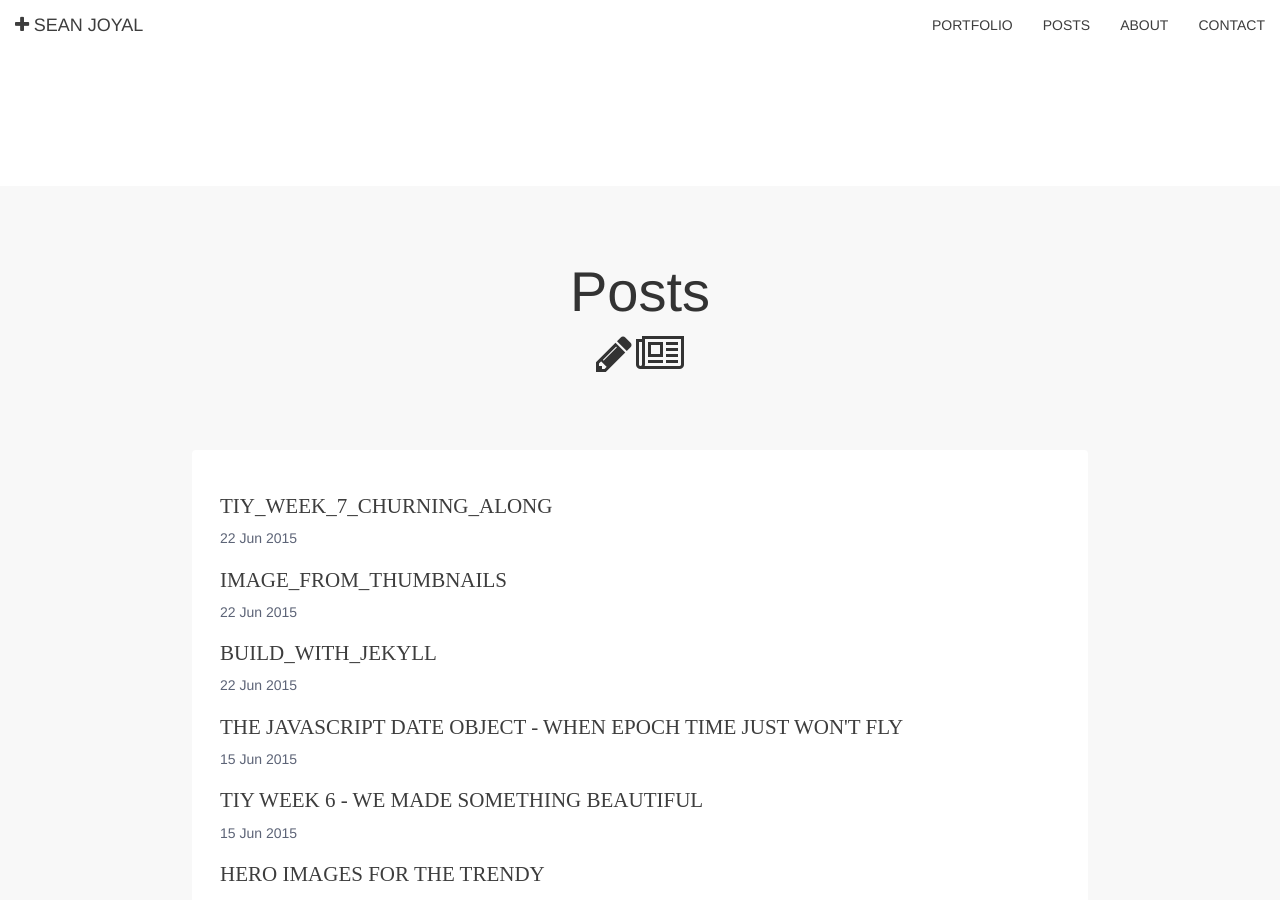
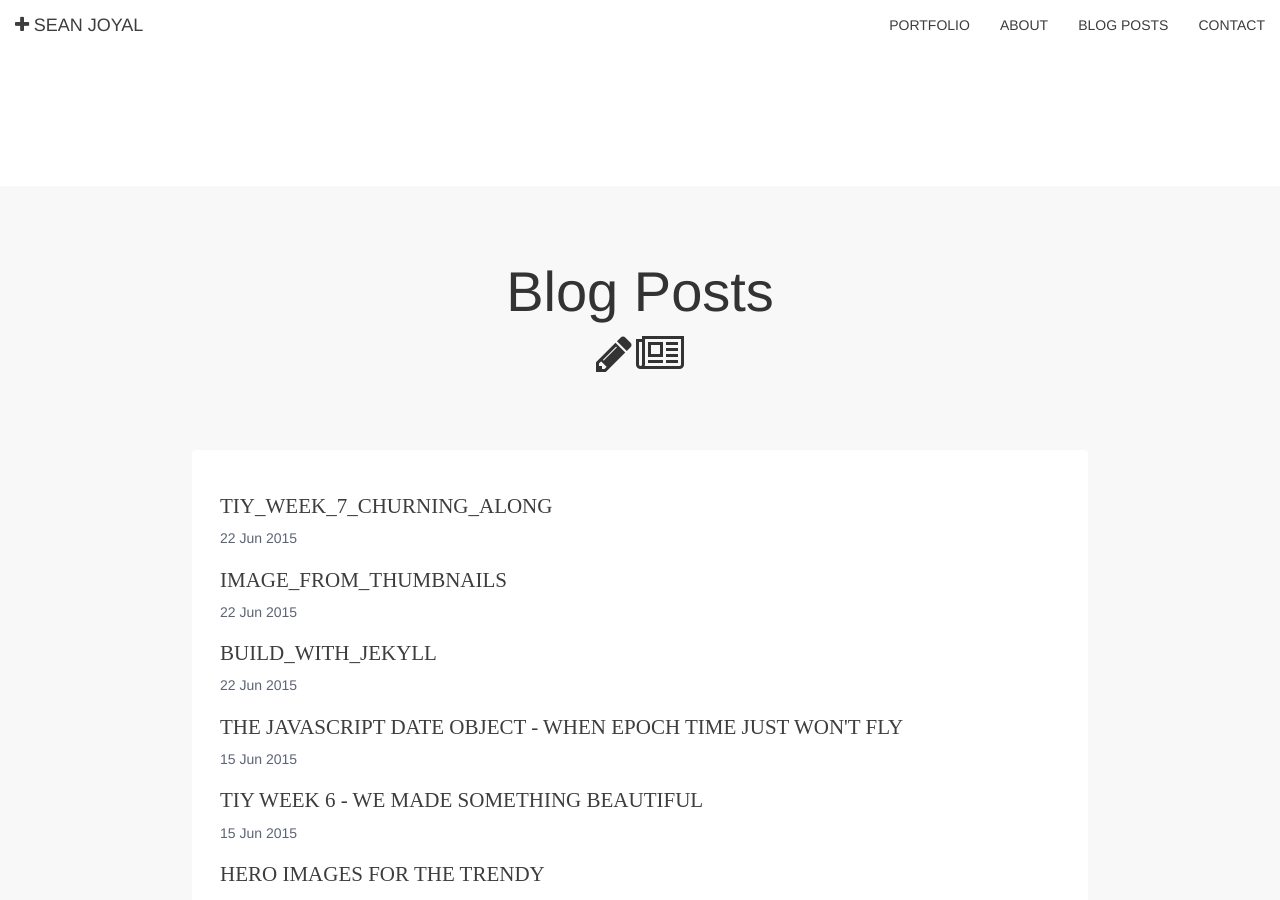
Before and after one commit to sjoyal/sjoyal.github.io, a Jekyll site: the page built from index.html, in a window 1280 px wide and 900 px high, scrolled down 2060 px. Built offline with Jekyll 4.4.1, drawn with Linux system fonts in a browser that asks for light colours; nearby versions of some CDN libraries.

Commit message:
reordered navbar about and blog posts sections

```diff
--- a/index.html
+++ b/index.html
@@ -34,8 +34,8 @@ title: Sean Joyal
             <div class="collapse navbar-collapse" id="bs-example-navbar-collapse-1">
               <ul class="nav navbar-nav navbar-right">
                 <li class="main-buttons"><a href="#portfolio">PORTFOLIO</a></li>
-                <li class="main-buttons"><a href="#posts">POSTS</a></li>
                 <li class="main-buttons"><a href="#about">ABOUT</a></li>
+                <li class="main-buttons"><a href="#posts">BLOG POSTS</a></li>
                 <li class="main-buttons"><a href="#contact">CONTACT</a></li>
               </ul>
             </div><!-- /.navbar-collapse -->
@@ -98,7 +98,7 @@ title: Sean Joyal
           </aside>
         </section> <!--#about-->
         <section id="posts">
-          <h1>Posts</h1>
+          <h1>Blog Posts</h1>
           <figure>
             <i class="fa fa-pencil fa-3x"></i>
             <i class="fa fa-newspaper-o fa-3x"></i>
```
